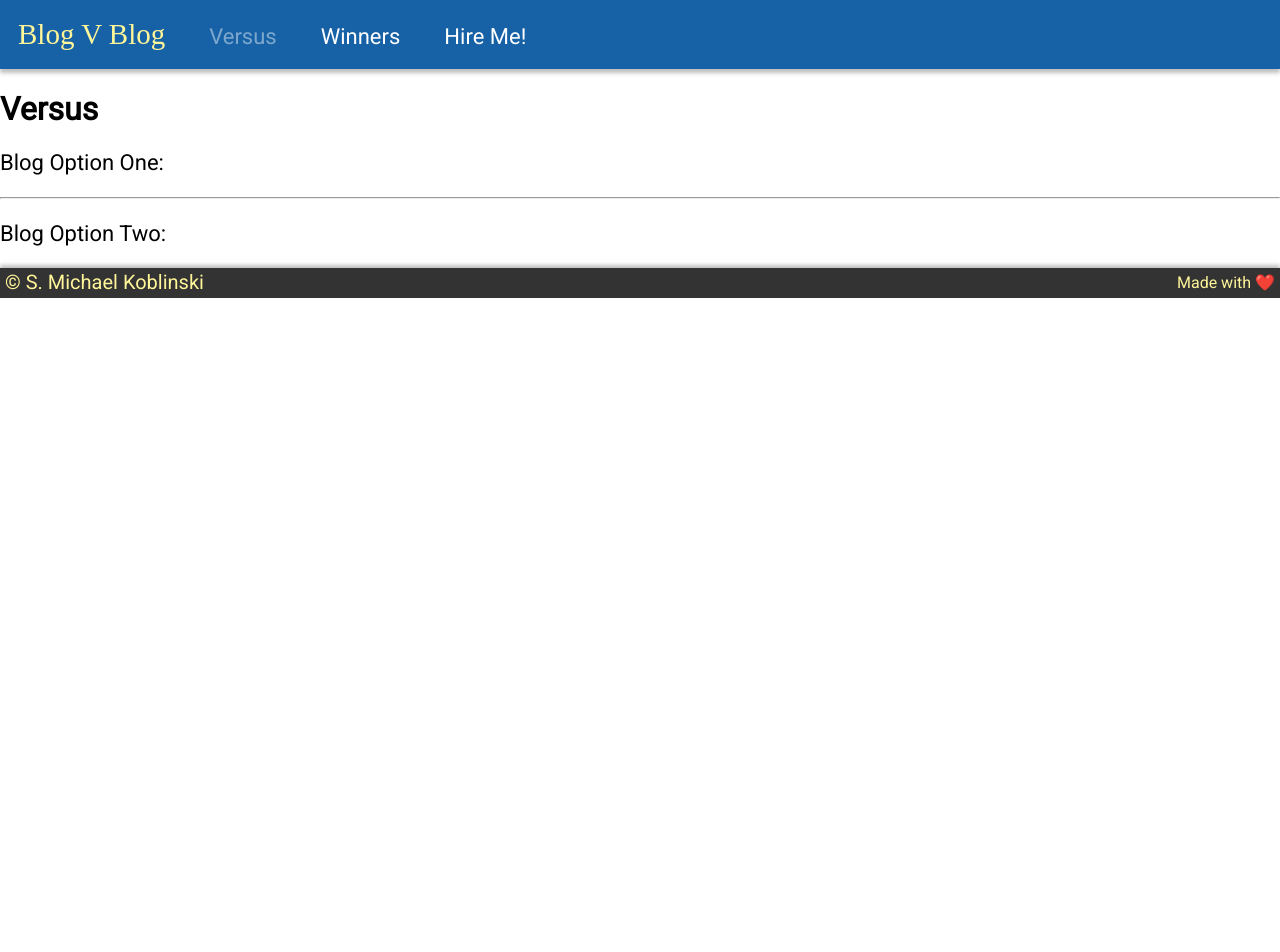
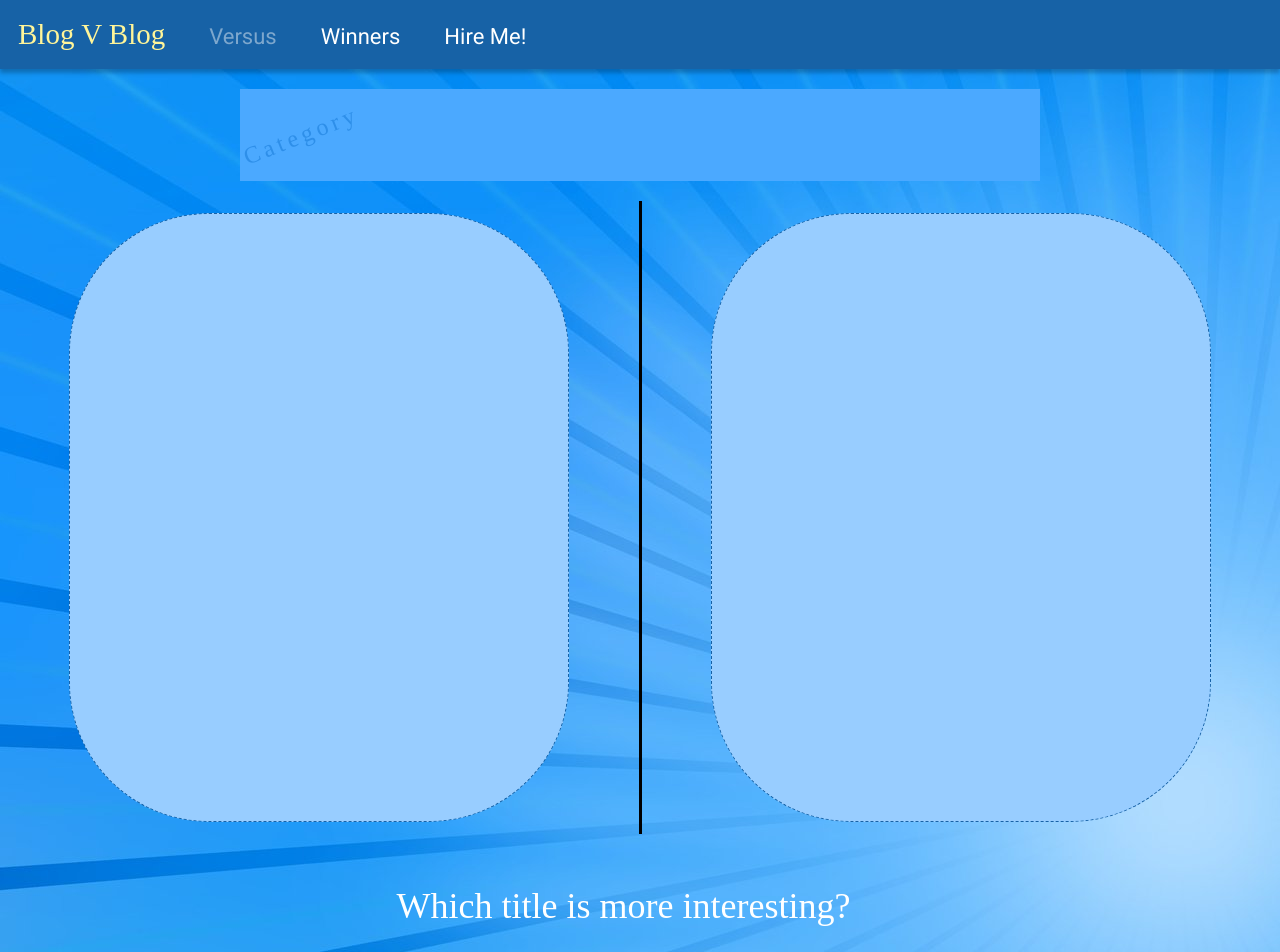
Before and after one commit to Koblinskis/BlogVBlog-server, a React (Create React App) app in the folder blogvblog/: page /versus in a window 1280 px wide. Shown: the top 952 px of the page. Before the commit the page ends 800 px from the top, so only its background shows below. Built offline with nearby package versions, Linux system fonts and the light colour scheme; no server answers; the HTML template or start-up script is replaced by a standard one; a web font is replaced by a local one.

Commit message:
styled the versus page

```diff
--- a/blogvblog/src/components/Versus.js
+++ b/blogvblog/src/components/Versus.js
@@ -52,7 +52,6 @@ class Versus extends React.Component {
           }
         }
       })
-      console.log(this.state.storedBlogs)
     } catch(error) {
       console.error('Error:', error);
     };
@@ -61,16 +60,12 @@ class Versus extends React.Component {
   postVoteResults = async (e) => {
     e.preventDefault();
     if(e.target.innerText === this.state.titleOne.title) {
-      console.log(this.state)
       const data = { winner: this.state.titleOne._id , loser: this.state.titleTwo._id }
       this.setState(() => ({ disable: true }))
-      console.log(data)
       await this.postVote(data)
     } else {
-      console.log(this.state)
       const data = { winner: this.state.titleTwo._id , loser: this.state.titleOne._id }
       this.setState(() => ({ disable: true }))
-      console.log(data)
       await this.postVote(data)
     }
     setTimeout(() => {
@@ -82,19 +77,29 @@ class Versus extends React.Component {
           titleTwo: preState.storedBlogs.titleTwo,
         }
       })
-    }, 1500)
+    }, 500)
   }
 
   render() {
     return (
       <div>
-        <h1>Versus</h1>
-        <h3 className="versus__category">{this.state.category}</h3>
-        <p className="versus__option">Blog Option One: </p>
-          <a className={this.state.disable ? "versus__disable" : "versus__enable"} onClick={this.state.disable ? undefined : this.postVoteResults}>{this.state.titleOne.title}</a>
-          <hr/>
-        <p className="versus__option">Blog Option Two: </p>
-          <a className={this.state.disable ? "versus__disable" : "versus__enable"} onClick={this.state.disable ? undefined : this.postVoteResults}>{this.state.titleTwo.title}</a>
+        <div className="versus__category">
+          <div className="versus__category-subtext">Category</div>
+          <h3 className="versus__category-title">{this.state.category}</h3>
+        </div>
+        <div className="versus__flexbox">
+          <div className="versus__box">
+            <a className={this.state.disable ? "versus__disable" : "versus__enable"} onClick={this.state.disable ? undefined : this.postVoteResults}>{this.state.titleOne.title}</a>
+          </div>
+          <div className="versus__line"></div>
+          <div className="versus__box">
+            <a className={this.state.disable ? "versus__disable" : "versus__enable"} onClick={this.state.disable ? undefined : this.postVoteResults}>{this.state.titleTwo.title}</a>
+          </div>
+        </div>
+
+        <div className="versus__footer">
+          <p>Which title is more interesting?</p>
+        </div>
       </div>
     )
   }
--- a/blogvblog/src/styles/base/_base.scss
+++ b/blogvblog/src/styles/base/_base.scss
@@ -0,0 +1,3 @@
+body {
+  background-image: url('../../img/background.jpg');
+}
--- a/blogvblog/src/styles/base/_settings.scss
+++ b/blogvblog/src/styles/base/_settings.scss
@@ -1,8 +1,10 @@
 @import url('https://fonts.googleapis.com/css?family=Sniglet&display=swap');
 @import url('https://fonts.googleapis.com/css?family=Roboto&display=swap');
+@import url('https://fonts.googleapis.com/css?family=Sanchez&display=swap');
 
 $Robo: 'Roboto';
 $Snig: 'Sniglet';
+$Sanc: 'Sanchez';
 
 $yellow: #fff599;
 $blue: #1762a6;
--- a/blogvblog/src/styles/components/_versus.scss
+++ b/blogvblog/src/styles/components/_versus.scss
@@ -11,13 +11,88 @@ div {
 }
 
 .versus__category {
+  display: flex;
+  margin: auto;
+  margin-top: 20px;
+  margin-bottom: 20px;
+  background-color: #4BA9FF;
   text-transform: capitalize;
   text-decoration: none;
   font-size: $m-size;
-  color: $blue;
+  width: 800px;
+  height: 92px;
 }
 
+.versus__category-subtext {
+  width: 129px;
+  height: 30px;
+  margin-top: 30px;
+  font-family: $Snig;
+  font-style: normal;
+  font-weight: normal;
+  font-size: 24px;
+  line-height: 30px;
+  letter-spacing: 0.175em;
+  color: #2E8FE9;
+  transform: rotate(-21.51deg);
+}
 
-.versus__option {
-  font-size: $m-size;
+.versus__category-title {
+  font-family: $Snig;
+  font-style: normal;
+  font-weight: normal;
+  color: $yellow;
+  font-size: 72px;
+  margin-top: 5px;
 }
+
+.versus__box {
+
+  display: flex;
+  align-items: center;
+  text-align: center;
+  background-color: #98CDFF;
+  width: 500px;
+  height: 609px;
+  margin: auto;
+  text-align: center;
+  font-family: $Sanc;
+  font-style: normal;
+  font-weight: normal;
+  font-size: 48px;
+  color: $black;
+
+  border: 1px dashed #1762A6;
+  box-sizing: border-box;
+  border-radius: 140px;
+}
+
+.versus__flexbox {
+  display: flex;
+  flex-direction: row;
+  justify-content: center;
+}
+
+.versus__line {
+  background-color: black;
+  width: 3px;
+  height: 633px;
+}
+
+.versus__footer {
+  display: flex;
+  width: 487px;
+  height: 45px;
+
+  font-family: $Snig;
+  font-style: normal;
+  font-weight: normal;
+  font-size: 36px;
+  line-height: 45px;
+  align-items: center;
+  text-align: center;
+  margin: auto;
+  margin-bottom: 50px;
+  margin-top: 50px;
+  color: #FFFFFF;
+}
--- a/blogvblog/src/styles/styles.scss
+++ b/blogvblog/src/styles/styles.scss
@@ -1,4 +1,5 @@
 @import 'base/settings';
+@import 'base/base';
 @import 'components/footer';
 @import 'components/header';
 @import 'components/versus';
```
Also changed, not shown: blogvblog/src/img/background.jpg (added).
